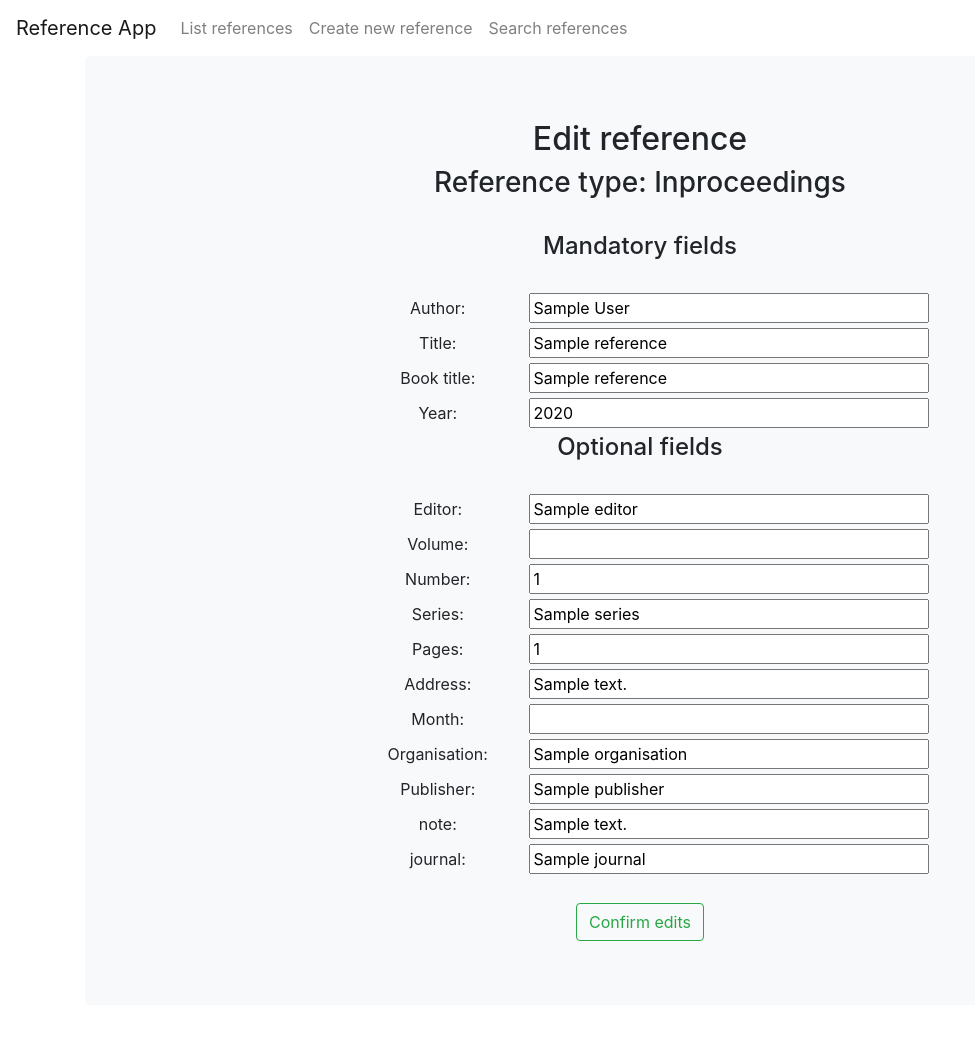
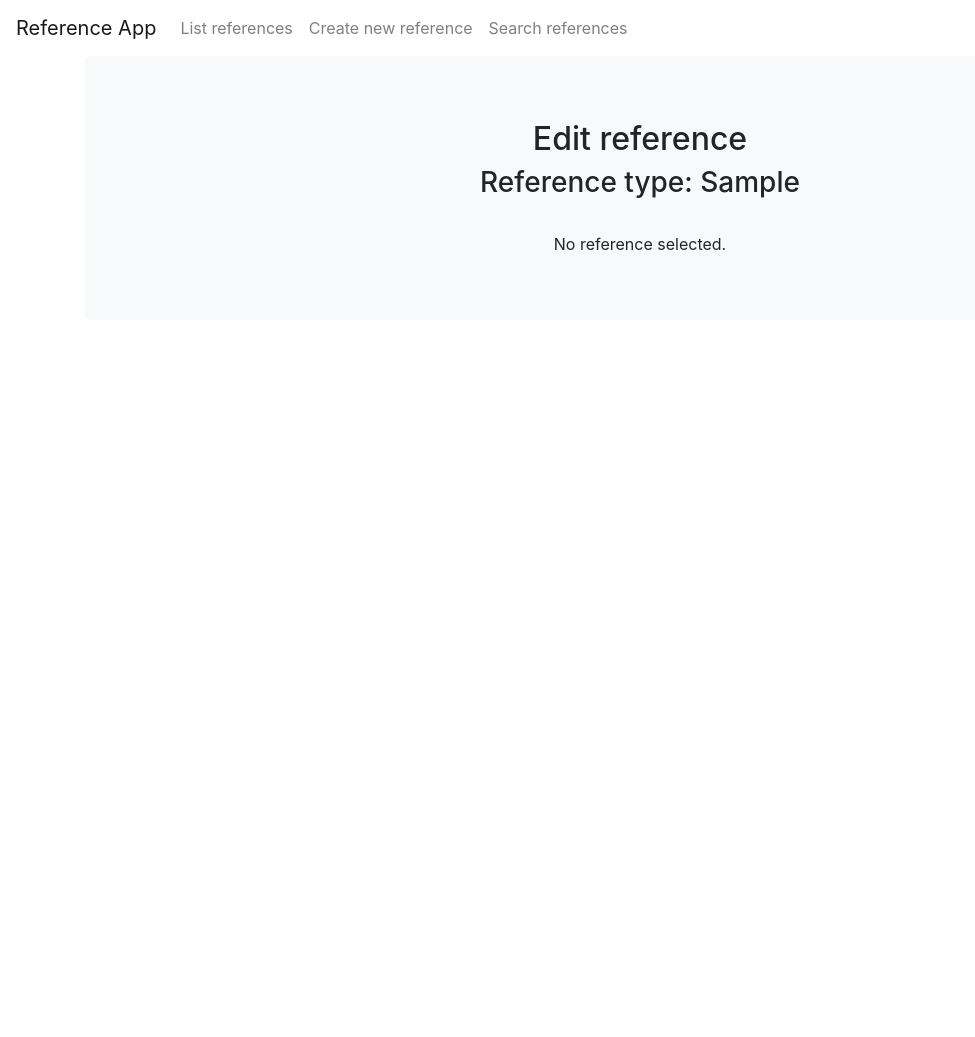
Before and after one commit to Eeritvan/ohtu-tiistai, a Flask app: template src/templates/edit_reference.html in a window 1280 px wide. Shown: the whole page, without its empty margins (0-975 px from the left). After the commit the page ends 250 px from the top, so only its background shows below. Run offline with Flask 3, Linux system fonts and the light colour scheme; the template is opened without the code that fills it: most values are stand-ins (such as "Sample title", 1, 10 or a date in 2020); some libraries are stand-ins or nearby versions.

Commit message:
added all reftypes

```diff
--- a/src/templates/edit_reference.html
+++ b/src/templates/edit_reference.html
@@ -5,7 +5,6 @@ Edit reference
 {% endblock %}
 
 {% block body %}
-
 
 
 <form action="/edit_reference/{{ reference.id }}" method="post">
@@ -21,15 +20,15 @@ Edit reference
   <div class="container">
     <div class="jumbotron text-center bg-light">
       <h2>Edit reference</h2>
-      <h3>Reference type: Inproceedings</h3>
+      <h3>Reference type: {{reference.ref_type}}</h3>
       <br>
+      <input type="hidden" name="ref_type" value="{{ reference.ref_type }}">
+
+      {% if reference.ref_type == 'inproceedings' %}
+      <!--INPROCEEDINGS-->
 
       <h4>Mandatory fields</h4>
       <br>
-
-      <input type="hidden" name="ref_type" value="{{ reference.ref_type }}">
-
-
       <label class="col-sm-2" for="author">Author:</label>
       <input type="text" name="author" value="{{ reference.author }}" required>
       <br>
@@ -45,6 +44,7 @@ Edit reference
       <input type="number" min=0 max=2024 maxlength="4" name="year" value="{{ reference.year }}" required>
       <br>
 
+      <br>
       <h4>Optional fields</h4>
       <br>
 
@@ -84,19 +84,111 @@ Edit reference
       <input type="text" name="publisher" value="{{ reference.publisher }}">
       <br>
 
-      <label class="col-sm-2" for="note">note:</label>
+      <!-- <label class="col-sm-2" for="note">Note:</label>
       <input type="text" name="note" value="{{ reference.note }}">
       <br>
 
-      <label class="col-sm-2" for="journal">journal:</label>
+      <label class="col-sm-2" for="journal">Journal:</label>
       <input type="text" name="journal" value="{{ reference.journal }}">
-      <br>&nbsp;
+      <br>&nbsp; -->
 
       <br>
       <button type="submit" class="btn btn-outline-success">
         Confirm edits
       </button>
 </form>
+
+
+{% elif reference.ref_type == 'book' %}
+<!--BOOK-->
+
+<h4>Mandatory fields</h4>
+
+<br>
+<div class="form-group">
+  <label class="col-sm-2" for="author">Author:</label>
+  <input type="text" name="author" value="{{ reference.author }}" required>
+</div>
+
+<div class="form-group">
+  <label class="col-sm-2" for="title">Title:</label>
+  <input type="text" name="title" value="{{ reference.title }}" required>
+</div>
+<br>
+
+<div class="form-group">
+  <label class="col-sm-2" for="year">Year:</label>
+  <input type="number" min=1900 max=2024 maxlength="4" name="year" value="{{ reference.year }}" required>
+</div>
+<br>
+
+<label class="col-sm-2" for="publisher">Publisher:</label>
+<input type="text" name="publisher" value="{{ reference.publisher }}">
+<br>
+
+<label class="col-sm-2" for="address">Address:</label>
+<input type="text" name="address" value="{{ reference.address }}">
+<br>
+
+<br>&nbsp;
+<br>
+<input type="submit" class="btn btn-dark" name="create_reference_submit" value="Create">
+</form>
+
+{% elif reference.ref_type == 'article' %}
+<!--ARTICLE-->
+
+<h4>Mandatory fields</h4>
+<br>
+<div class="form-group">
+  <label class="col-sm-2" for="author">Author:</label>
+  <input type="text" name="author" value="{{ reference.author }}" required>
+</div>
+<div class="form-group">
+  <label class="col-sm-2" for="title">Title:</label>
+  <input type="text" name="title" value="{{ reference.title }}" required>
+</div>
+<div class="form-group">
+  <label class="col-sm-2" for="year">Year:</label>
+  <input type="number" min=1900 max=2024 maxlength="4" name="year" value="{{ reference.year }}" required>
+</div>
+<div class="form-group">
+  <label class="col-sm-2" for="journal">Journal:</label>
+  <input type="text" name="booktitle" value="{{ reference.booktitle }}" required>
+</div>
+<br>
+
+<h4>Optional fields</h4>
+<br>
+
+<label class="col-sm-2" for="volume">Volume:</label>
+<input type="number" min=1 name="volume" value="{{ reference.volume }}">
+<br>
+
+<label class="col-sm-2" for="number">Number:</label>
+<input type="number" name="number" value="{{ reference.number }}">
+<br>
+
+<label class="col-sm-2" for="pages">Pages:</label>
+<input type="text" name="pages" value="{{ reference.pages }}">
+<br>
+
+<label class="col-sm-2" for="month">Month:</label>
+<input type="number" min=1 max=12 name="month" value="{{ reference.month }}">
+<br>
+
+<label class="col-sm-2" for="note">Note:</label>
+<input type="text" name="note" value="{{ reference.note }}">
+<br>
+
+<br>&nbsp;
+<br>
+<input type="submit" class="btn btn-dark" name="create_reference_submit" value="Create">
+</form>
+
+{% else %}
+No reference selected.
+{% endif %}
 </div>
 </div>
 {% endblock %}
```
